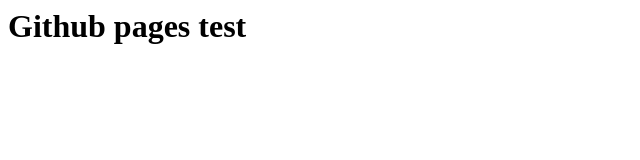
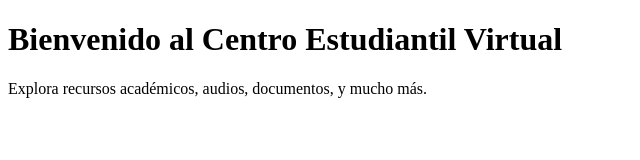
Before and after one commit to LatanVillegasAvelino/LatanVillegasAvelino.github.io, a plain HTML site: page index.html in a window 1280 px wide. Shown: the whole page, without its empty margins (0-640 px from the left). Drawn offline with Linux system fonts and the light colour scheme.

Commit message:
index.html

```diff
--- a/index.html
+++ b/index.html
@@ -1 +1,12 @@
-<h1>Github pages test</h1>
+<!DOCTYPE html>
+<html lang="es">
+<head>
+  <meta charset="UTF-8">
+  <meta name="description" content="Centro Estudiantil Virtual Latan Villegas: plataforma académica gratuita con acceso a documentos, audios, revistas científicas, Google Académico y generador APA 7. Ideal para estudiantes e investigadores.">
+  <title>Centro Estudiantil Virtual Latan Villegas</title>
+</head>
+<body>
+  <h1>Bienvenido al Centro Estudiantil Virtual</h1>
+  <p>Explora recursos académicos, audios, documentos, y mucho más.</p>
+</body>
+</html>
```
